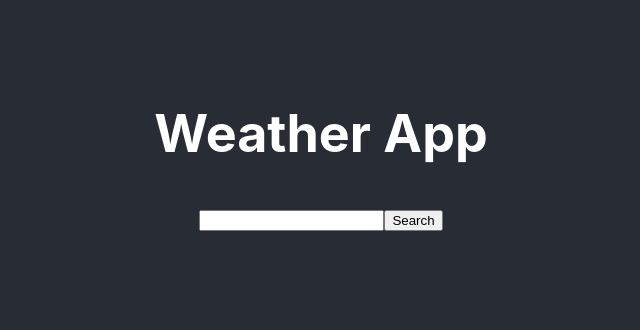
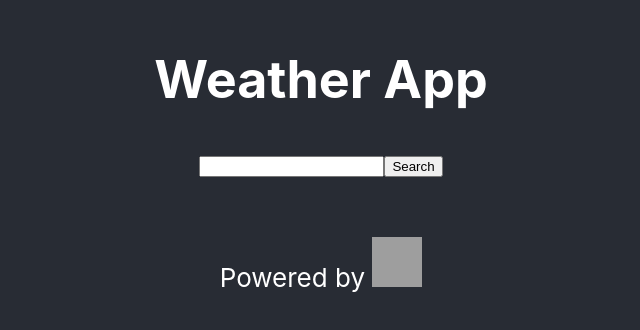
Before and after one commit to AnushaAnantha/weather-app-react, a React (Create React App) app: page / in a window 1280 px wide. Shown: the part 234-564 px from the top of the page, without its empty margins (319-959 px from the left). Built offline with nearby package versions, Linux system fonts and the light colour scheme; grey boxes are pictures that could not be loaded.

Commit message:
Fixing icon and github link

```diff
--- a/src/App.js
+++ b/src/App.js
@@ -4,18 +4,20 @@ import './App.css';
 function App() {
   return (
     <div className="App">
-      <header className="App-header">
+      <div className="App-header">
         <h1>Weather App</h1>
       <Weather />
-      </header>
-      <footer>
-     <a
+      <p>Powered by <a
         href="https://github.com/AnushaAnantha/weather-app-react"
         rel="link to github"
-      >
-        <i class="fab fa-github big-icon"></i>
+      >  <img src="https://github.githubassets.com/images/modules/logos_page/Octocat.png"
+      alt="Github logo"
+      width="50" height="50"/>
       </a>
-      </footer>
+      </p>
+      </div>
+
+
     </div>
   );
 }
--- a/src/Weather.js
+++ b/src/Weather.js
@@ -45,6 +45,7 @@ export default function Weather() {
         <input type="submit" value="Search" />
       </form>
       <h4>{message}</h4>
+
     </div>
   );
 }
```
